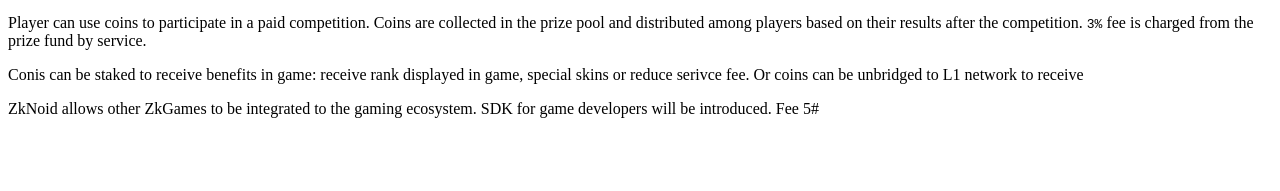
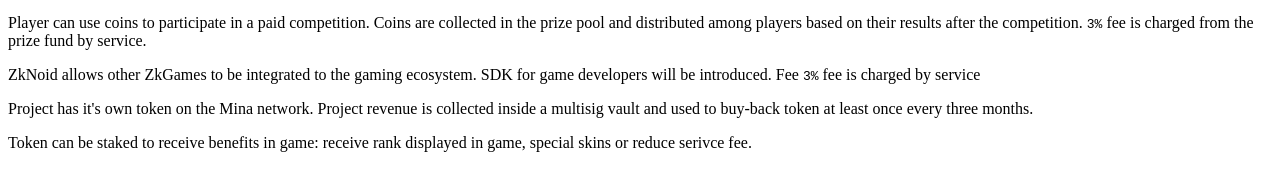
Before and after one commit to ZkNoid/docs, a Next.js app: page /business_model in a window 1280 px wide. Shown: the part 569-760 px from the top of the page. Built offline with nearby package versions, Linux system fonts and the light colour scheme.

Commit message:
Updated business model section

```diff
--- a/pages/business_model.mdx
+++ b/pages/business_model.mdx
@@ -21,8 +21,10 @@
 Coins are collected in the prize pool and distributed among players based on their results after the competition.
 `3%` fee is charged from the prize fund by service.
 
-Conis can be staked to receive benefits in game: receive rank displayed in game, special skins or reduce serivce fee.
-Or coins can be unbridged to L1 network to receive
+ZkNoid allows other ZkGames to be integrated to the gaming ecosystem.
+SDK for game developers will be introduced. Fee `3%` fee is charged by service
 
-ZkNoid allows other ZkGames to be integrated to the gaming ecosystem.
-SDK for game developers will be introduced. Fee 5#
+Project has it's own token on the Mina network.
+Project revenue is collected inside a multisig vault and used to buy-back token at least once every three months.
+
+Token can be staked to receive benefits in game: receive rank displayed in game, special skins or reduce serivce fee.
```
